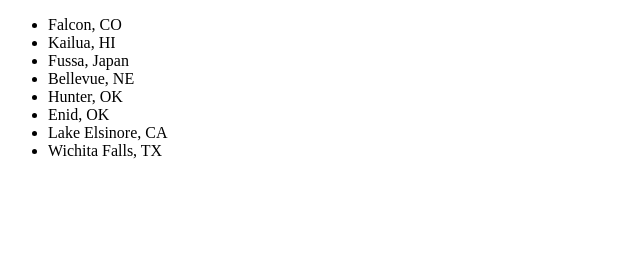
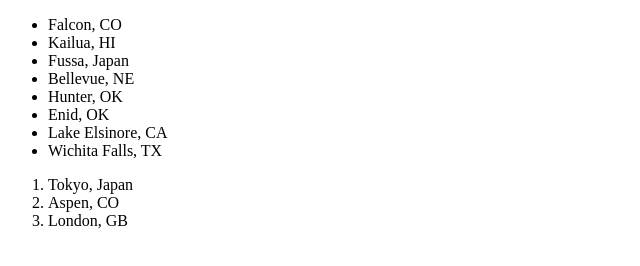
Before and after one commit to barrym07/html-exercise, a plain HTML site: page index.html in a window 1280 px wide. Shown: the whole page, without its empty margins (0-640 px from the left). Drawn offline with Linux system fonts and the light colour scheme.

Commit message:
ordered list of cities added

```diff
--- a/index.html
+++ b/index.html
@@ -17,6 +17,12 @@
     <li>Wichita Falls, TX</li>
   </ul>
 
+  <ol>
+    <li>Tokyo, Japan</li>
+    <li>Aspen, CO</li>
+    <li>London, GB</li>
+  </ol>
+
 </body>
 
 
```
